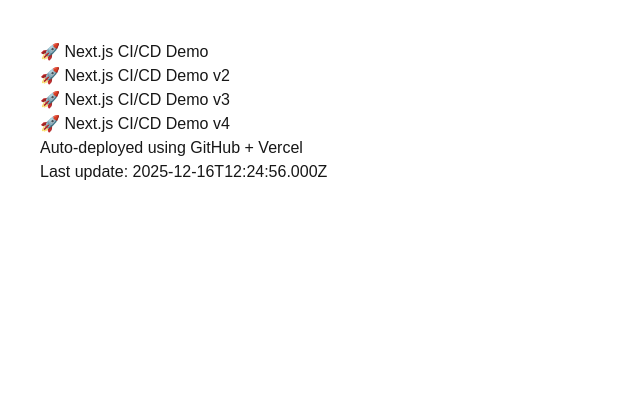
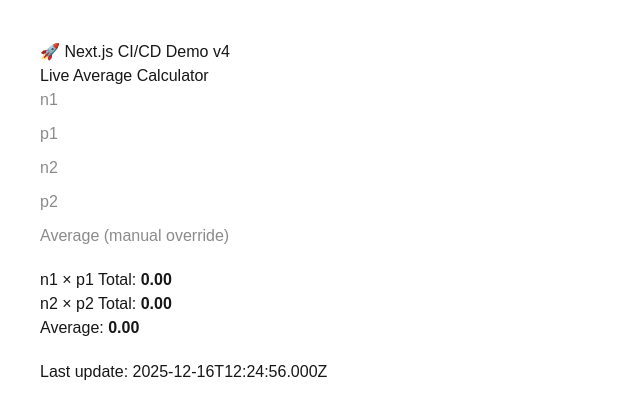
Before and after one commit to anil-nutan82/nextjs-cicd-demo-anil, a Next.js app: page / in a window 1280 px wide. Shown: the top 418 px of the page, without its empty margins (0-640 px from the left). Built offline with nearby package versions, Linux system fonts and the light colour scheme.

Commit message:
avg calculator

```diff
--- a/app/page.tsx
+++ b/app/page.tsx
@@ -1,12 +1,105 @@
+"use client"
+import { useState, useEffect } from "react";
+
 export default function Home() {
+  const [n1, setN1] = useState("");
+  const [p1, setP1] = useState("");
+  const [n2, setN2] = useState("");
+  const [p2, setP2] = useState("");
+  const [avgInput, setAvgInput] = useState("");
+
+  const q1 = Number(n1) || 0;
+  const pr1 = Number(p1) || 0;
+  const q2 = Number(n2) || 0;
+  const pr2 = Number(p2) || 0;
+  const avgManual = Number(avgInput);
+
+  const total1 = q1 * pr1;
+  const total2 = q2 * pr2;
+
+  const totalQty = q1 + q2;
+
+  // Auto average (if avg not manually entered)
+  const avgAuto =
+    totalQty === 0 ? 0 : (total1 + total2) / totalQty;
+
+  // If avg is manually entered, calculate n2
+  useEffect(() => {
+    if (
+      avgInput !== "" &&
+      pr2 !== 0 &&
+      q1 !== 0
+    ) {
+      const calculatedN2 =
+        (avgManual * (q1 + q2) - total1) / pr2;
+
+      if (!isNaN(calculatedN2)) {
+        setN2(calculatedN2.toFixed(2));
+      }
+    }
+  }, [avgInput, pr2]);
+
   return (
     <main style={{ padding: 40 }}>
-      <h1>🚀 Next.js CI/CD Demo</h1>
-      <h1>🚀 Next.js CI/CD Demo v2</h1>
-      <h1>🚀 Next.js CI/CD Demo v3</h1>
       <h1>🚀 Next.js CI/CD Demo v4</h1>
-      <p>Auto-deployed using GitHub + Vercel</p>
-      <p>Last update: {new Date().toISOString()}</p>
+
+      <h2>Live Average Calculator</h2>
+
+      <div style={{ display: "grid", gap: 10, maxWidth: 320 }}>
+        <input
+          type="number"
+          placeholder="n1"
+          value={n1}
+          onChange={(e) => setN1(e.target.value)}
+        />
+        <input
+          type="number"
+          placeholder="p1"
+          value={p1}
+          onChange={(e) => setP1(e.target.value)}
+        />
+
+        <input
+          type="number"
+          placeholder="n2"
+          value={n2}
+          onChange={(e) => setN2(e.target.value)}
+        />
+        <input
+          type="number"
+          placeholder="p2"
+          value={p2}
+          onChange={(e) => setP2(e.target.value)}
+        />
+
+        <input
+          type="number"
+          placeholder="Average (manual override)"
+          value={avgInput}
+          onChange={(e) => setAvgInput(e.target.value)}
+        />
+      </div>
+
+      <div style={{ marginTop: 20 }}>
+        <p>
+          n1 × p1 Total: <strong>{total1.toFixed(2)}</strong>
+        </p>
+        <p>
+          n2 × p2 Total: <strong>{total2.toFixed(2)}</strong>
+        </p>
+        <p>
+          Average:{" "}
+          <strong>
+            {avgInput === ""
+              ? avgAuto.toFixed(2)
+              : avgManual.toFixed(2)}
+          </strong>
+        </p>
+      </div>
+
+      <p style={{ marginTop: 20 }}>
+        Last update: {new Date().toISOString()}
+      </p>
     </main>
   );
 }
```
